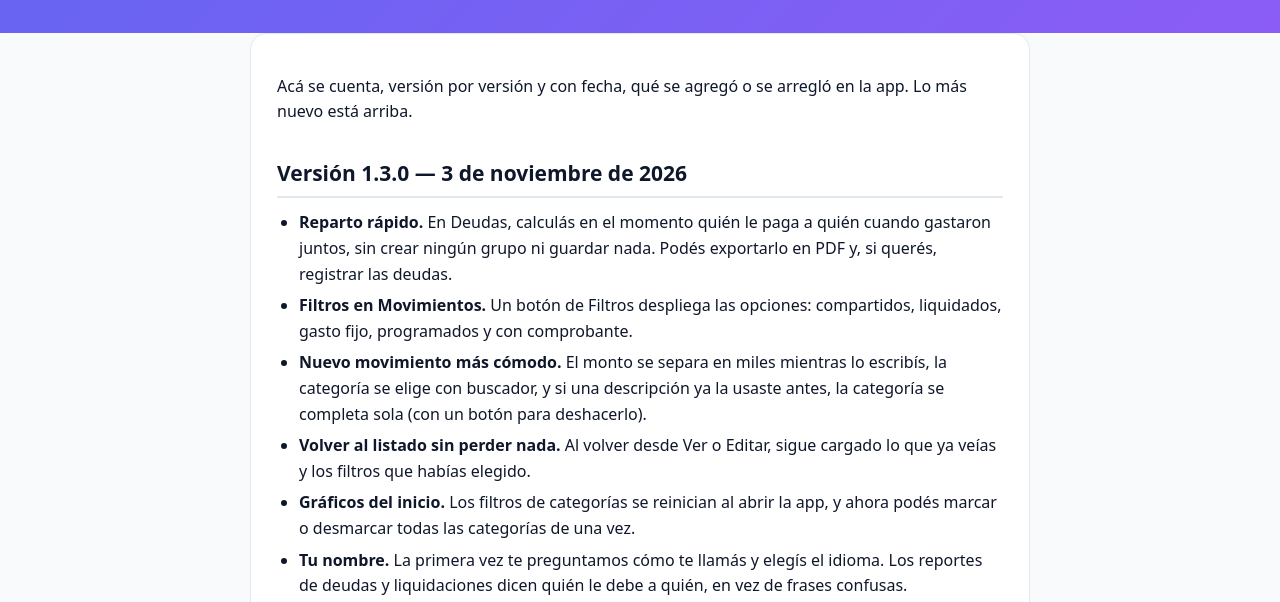
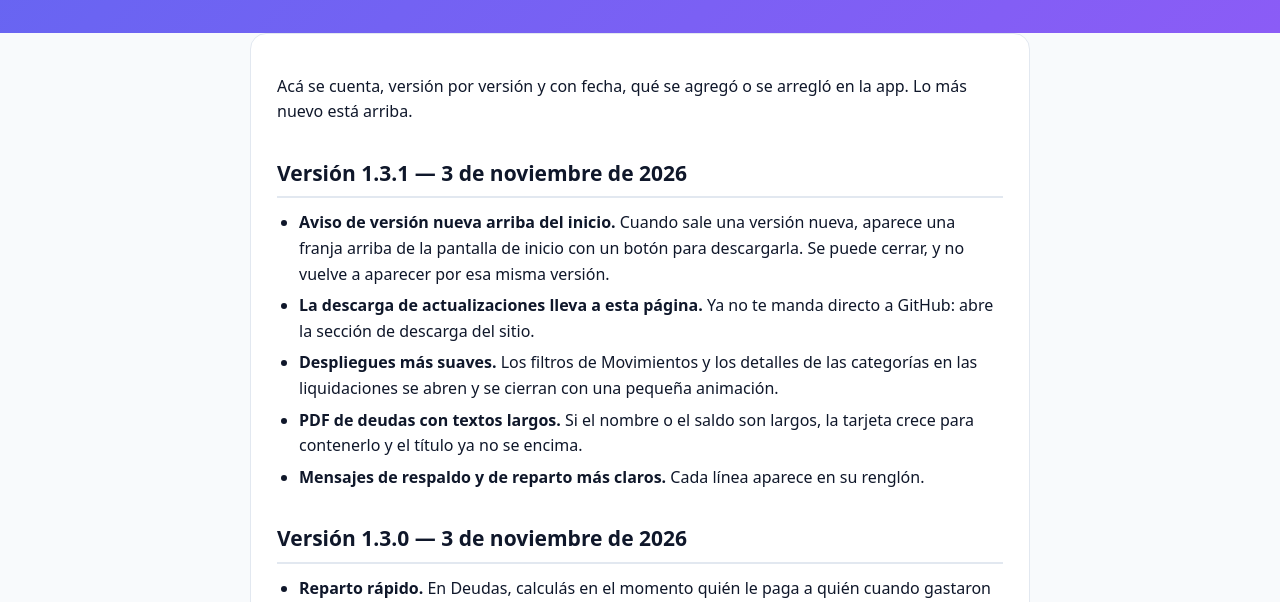
Before and after one commit to AlejoDM/lepusmint-gestionfinanzas, a plain HTML site: page novedades.html in a window 1280 px wide. Shown: the part 188-790 px from the top of the page. Drawn offline with Linux system fonts and the light colour scheme.

Commit message:
Versión 1.3.1

```diff
--- a/novedades.html
+++ b/novedades.html
@@ -36,6 +36,14 @@
   <main class="wrap">
     <section class="card">
 <p>Acá se cuenta, versión por versión y con fecha, qué se agregó o se arregló en la app. Lo más nuevo está arriba.</p>
+<h2 id="version-1-3-1-3-de-noviembre-de-2026">Versión 1.3.1 — 3 de noviembre de 2026</h2>
+<ul>
+  <li><strong>Aviso de versión nueva arriba del inicio.</strong> Cuando sale una versión nueva, aparece una franja arriba de la pantalla de inicio con un botón para descargarla. Se puede cerrar, y no vuelve a aparecer por esa misma versión.</li>
+  <li><strong>La descarga de actualizaciones lleva a esta página.</strong> Ya no te manda directo a GitHub: abre la sección de descarga del sitio.</li>
+  <li><strong>Despliegues más suaves.</strong> Los filtros de Movimientos y los detalles de las categorías en las liquidaciones se abren y se cierran con una pequeña animación.</li>
+  <li><strong>PDF de deudas con textos largos.</strong> Si el nombre o el saldo son largos, la tarjeta crece para contenerlo y el título ya no se encima.</li>
+  <li><strong>Mensajes de respaldo y de reparto más claros.</strong> Cada línea aparece en su renglón.</li>
+</ul>
 <h2 id="version-1-3-0-3-de-noviembre-de-2026">Versión 1.3.0 — 3 de noviembre de 2026</h2>
 <ul>
   <li><strong>Reparto rápido.</strong> En Deudas, calculás en el momento quién le paga a quién cuando gastaron juntos, sin crear ningún grupo ni guardar nada. Podés exportarlo en PDF y, si querés, registrar las deudas.</li>
```
